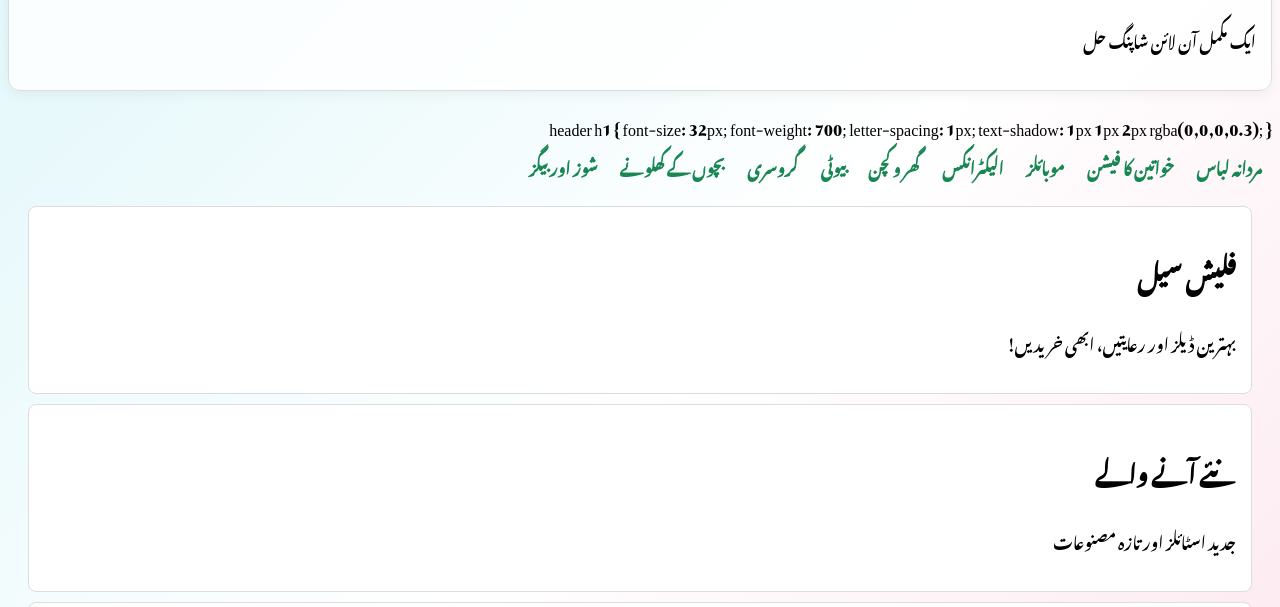
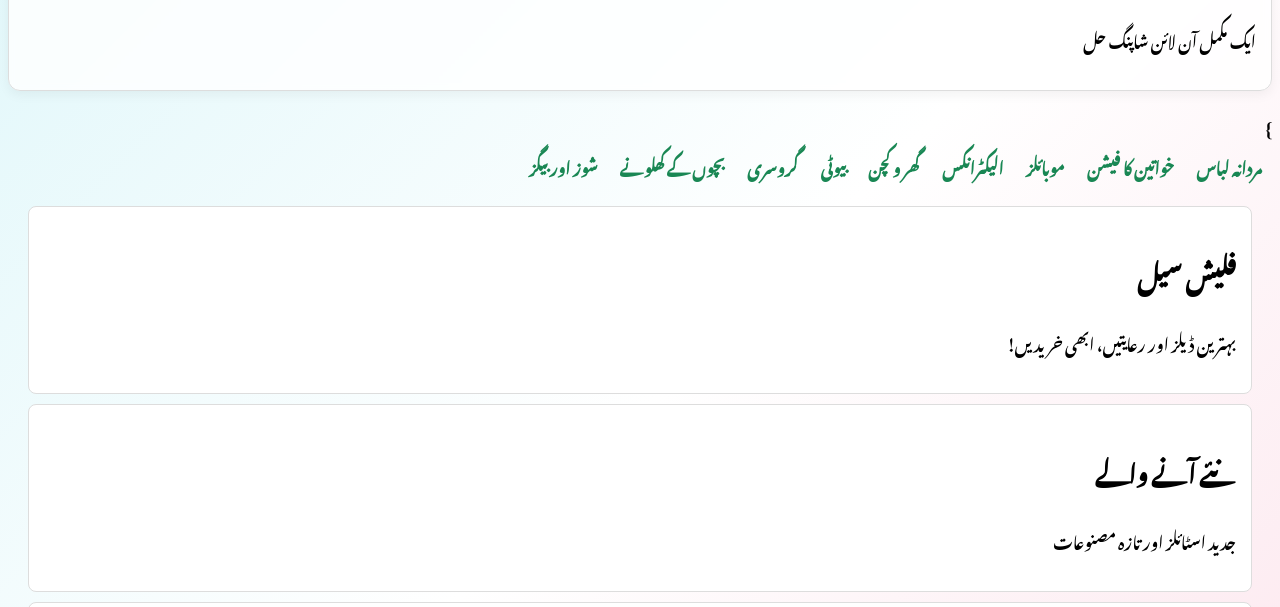
Before and after one commit to ibrahim359/Shikarpur-Shopping-Mall2, a plain HTML site: page index.html in a window 1280 px wide. Shown: the part 128-735 px from the top of the page. Drawn offline with Linux system fonts and the light colour scheme; a web font is replaced by a local one.

Commit message:
Update index.html

```diff
--- a/index.html
+++ b/index.html
@@ -84,11 +84,6 @@ transition: transform 0.3s ease;
     <h1>ابراہیم شکارپوری شاپنگ مال</h1>
     <p>ایک مکمل آن لائن شاپنگ حل</p>
   </header>
-header h1 {
-  font-size: 32px;
-  font-weight: 700;
-  letter-spacing: 1px;
-  text-shadow: 1px 1px 2px rgba(0,0,0,0.3);
 }
 
   <nav>
```
